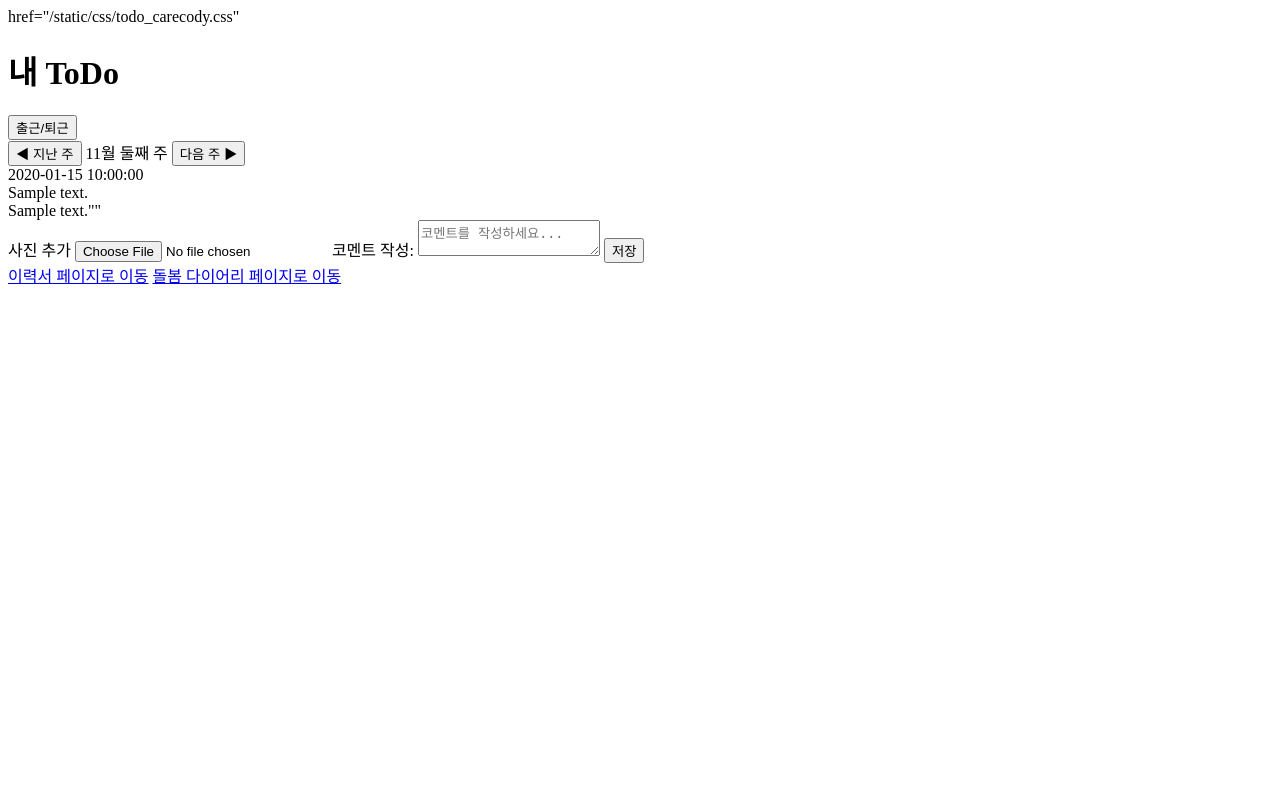
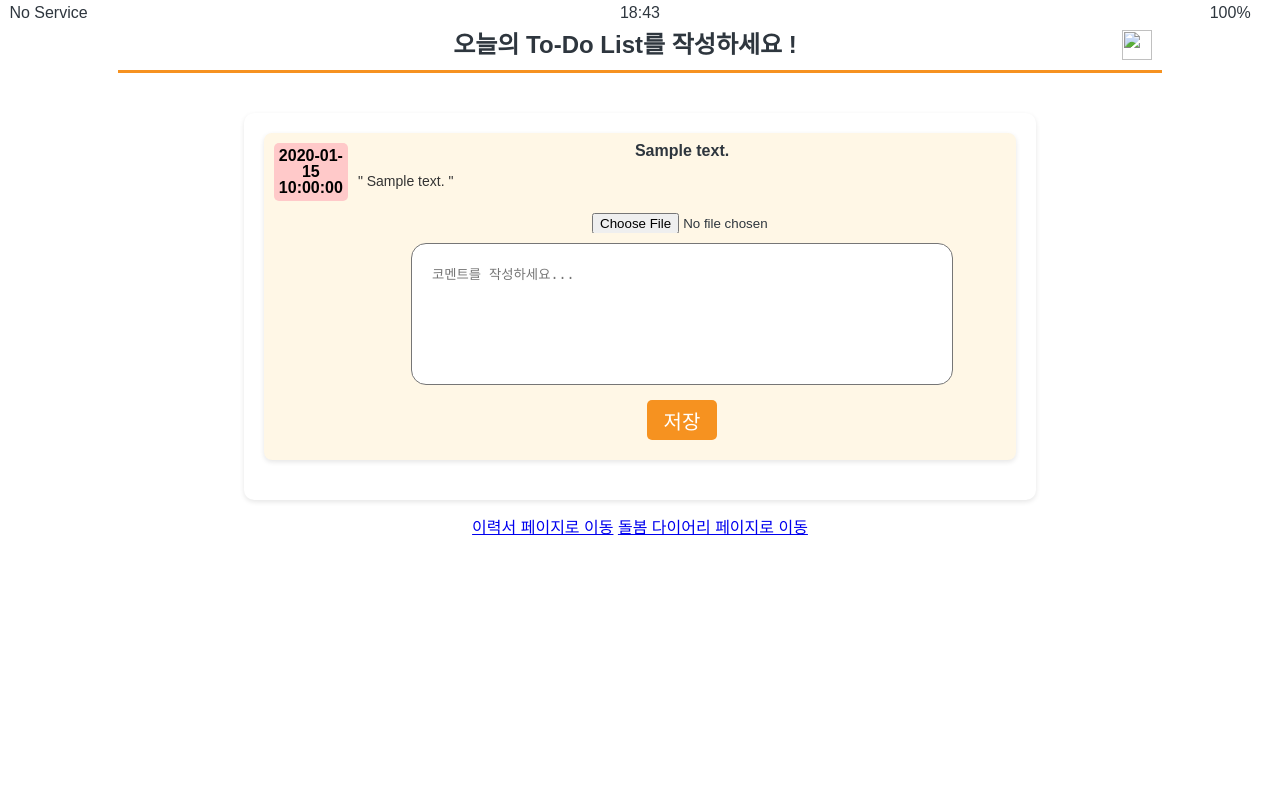
Before and after one commit to yaryudi/ISC_repository, a Python web app: template jwANDsim/flask/templates/todo_carecody.html in a window 1280 px wide. Run offline with Jinja, Linux system fonts and the light colour scheme; the template is opened without the code that fills it: most values are stand-ins (such as "Sample title", 1, 10 or a date in 2020).

Commit message:
code 최적화 2탄
todo-carecody 최적화완료
resume 버튼 문제 해결 완료

```diff
--- a/jwANDsim/flask/static/css/components/screen-header.css
+++ b/jwANDsim/flask/static/css/components/screen-header.css
@@ -18,6 +18,7 @@
 
 .screen-header__title {
     font-size: 24px;
+    font-weight: 600;
 }
 
 .screen-header__img {
--- a/jwANDsim/flask/static/css/screens/diary.css
+++ b/jwANDsim/flask/static/css/screens/diary.css
@@ -47,7 +47,7 @@ body {
 
 /* 케어 기록 카드 스타일 */
 #diary__container {
-    overflow-y: auto; /* 세로 스크롤 활성화 */
+    /* overflow-y: auto; 세로 스크롤 활성화 */
     max-width: 800px;
     margin: 20px auto;
     padding: 20px;
@@ -63,7 +63,7 @@ body {
     margin-bottom: 20px;
     padding: 10px;
     border-radius: 8px;
-    background-color: #fff7e6; /* 밝은 크림색 */
+    background-color: #fff7e6;
     box-shadow: 0px 2px 5px rgba(0, 0, 0, 0.1);
 }
 
@@ -77,9 +77,8 @@ body {
     border-radius: 5px;
     margin-right: 10px;
     align-self: flex-start;
-    align-self: flex-start; /* 개별 요소를 최상단으로 */
+    align-self: flex-start;
 }
-
 
 .diary__items__details {
     display: flex;
@@ -92,12 +91,11 @@ body {
     font-size: 16px;
     font-weight: bold;
     margin-bottom: 5px;
+    text-align: center;
 }
 
 .diary__items__details__photo {
     flex: 1;
-    /* max-width: 150px;
-    max-height: 100px; */
     overflow: hidden;
     display: flex;
     justify-content: left;
--- a/jwANDsim/flask/static/css/screens/resume.css
+++ b/jwANDsim/flask/static/css/screens/resume.css
@@ -87,11 +87,11 @@
     border-radius: 15px;
 }
 
-.resume-button {
+.resume-introduction__button {
     text-align: center;
 }
 
-.resume-button button {
+.resume-introduction__button button {
     text-align: center;
     background-color: var(--orange);
     border: none;
@@ -105,6 +105,6 @@
     color: white;
 }
 
-.resume-button button:hover {
+.resume-introduction__button button:hover {
     background-color: var(--orangeHover);
 }
--- a/jwANDsim/flask/static/css/screens/todo_carecody.css
+++ b/jwANDsim/flask/static/css/screens/todo_carecody.css
@@ -1,4 +1,4 @@
-@media (max-width: 768px) {
+/* @media (max-width: 768px) {
     .care-container {
         padding: 10px;
     }
@@ -8,27 +8,11 @@
     .care-time, .care-details {
         text-align: center;
     }
-}
+} */
 
-body {
-  font-family: Arial, sans-serif;
-  margin: 0;
-  padding: 0;
-  background-color: #f9f9f9;
-}
 
-header {
-  display: flex;
-  justify-content: space-between;
-  align-items: center;
-  padding: 10px 20px;
-  background-color: #ffd6d6;
-}
-header h1 {
-  font-size: 24px;
-  margin: 0;
-}
-/* 출근/퇴근 버튼 스타일 */
+
+/* 출근/퇴근 버튼 스타일
 .btn {
     padding: 10px 20px;
     border: none;
@@ -37,72 +21,132 @@ header h1 {
     cursor: pointer;
 }
 .attendance-btn {
-  background-color: #f0a500; /* 주황색 */
+  background-color: #f0a500;
   color: white;
   margin-right: 10px;
 }
 .attendance-btn:hover {
-  background-color: #d88a00; /* 어두운 주황색 */
-}
-/* 기존 버튼 스타일 */
-.navigate-btn {
-  background-color: #007bff;
-  color: white;
-  text-align: center;
-  text-decoration: none;
-}
-.navigate-btn:hover {
-  background-color: #0056b3;
+  background-color: #d88a00;
+} */
+
+/* 공통 스타일 */
+body {
+  display: flex;
+  flex-direction: column;
+  justify-content: flext-start; /* 수직 맨위 정렬 */
+  align-items: center; /* 수평 중앙 정렬 */
 }
 
 /* 전체 컨테이너 스타일 */
-.care-container {
+#todo_carecody-container {
+  overflow-y: auto;
   max-width: 800px;
   margin: 20px auto;
   padding: 20px;
+  background-color: #fff;
+  border-radius: 10px;
+  box-shadow: 0px 2px 5px rgba(0, 0, 0, 0.1);
 }
-.care-item {
-  margin-bottom: 20px;
+
+.todo_carecody__items {
   display: flex;
   align-items: flex-start;
+  justify-content: flex-start;
+  margin-bottom: 20px;
+  padding: 10px;
+  border-radius: 8px;
+  background-color: #fff7e6;
+  box-shadow: 0px 2px 5px rgba(0, 0, 0, 0.1);
+}
+
+.todo_carecody__items__time {
+  flex: 0 0 60px;
+  text-align: center;
+  font-weight: bold;
+  background-color: #ffc9c9;
+  color: black;
+  padding: 5px;
+  border-radius: 5px;
+  margin-right: 10px;
+  align-self: flex-start;
+  align-self: flex-start;
+}
+
+.todo_carecody__items__details {
+  display: flex;
+  flex-direction: column;
+  flex: 1;
   gap: 10px;
-  background-color: #fff8dc;
-  padding: 15px;
+}
+.todo_carecody__items__details__title {
+  font-size: 16px;
+  font-weight: bold;
+  margin-bottom: 5px;
+  text-align: center;
+}
+
+/* .todo_carecody__details__photo {
+  flex: 1;
+  overflow: hidden;
+  display: flex;
+  justify-content: left;
+  align-items: center;
+} */
+
+.todo_carecody__items__details__photo img {
+  object-fit: cover;
+  max-width: 100%;
   border-radius: 8px;
   box-shadow: 0px 2px 5px rgba(0, 0, 0, 0.1);
 }
-.care-time {
-  font-weight: bold;
-  color: #d9534f;
-  text-align: center;
-  background-color: #ffe4e4;
-  padding: 10px;
-  border-radius: 8px;
-  flex: 1;
-}
-.care-details {
-  flex: 4;
-  background-color: #ffe6b8;
-  padding: 15px;
-  border-radius: 8px;
-}
-.care-title {
-  font-weight: bold;
-  font-size: 16px;
-  margin-bottom: 10px;
-}
-.care-photo img {
-  max-width: 100%;
-  height: auto;
-  border-radius: 8px;
-  margin-bottom: 10px;
-}
-.care-comment {
+.todo_carecody__items__details__comment {
   font-size: 14px;
   color: #333;
   margin-bottom: 10px;
 }
-.care-actions {
+
+.todo_carecody__items__details__form {
+  display: flex;
+  flex-direction: column;
+  justify-content: center;
+  align-items: center;
+  gap: 5px;
+  border-radius: 15px;
+
+}
+
+.todo_carecody__items__details__form input {
+  cursor: pointer;
+  width: 180px;
+}
+
+.todo_carecody__items__details__form textarea {
+  height:100px;
+  width: 500px;
+  margin: 0px 10px;
+  padding: 20px;
+  border-radius: 15px;
+  resize: none;
+}
+
+.todo_carecody__items__details__form button {
+  cursor: pointer;
+  background-color: var(--orange);
+  border: none;
+  margin: 10px;
+  height: 40px;
+  width: 70px;
+  border-radius: 5px;
+  padding: 5px;
+  font-size: 20px;
+  color: white;
+}
+
+.todo_carecody__items__details__form button:hover {
+  background-color: var(--orangeHover);
+}
+
+/* .care-actions {
   display: flex;
   gap: 10px;
   margin-top: 10px;
@@ -131,4 +175,4 @@ form button {
 }
 form button:hover {
   background-color: #45a049;
-}
+} */
--- a/jwANDsim/flask/static/css/style.css
+++ b/jwANDsim/flask/static/css/style.css
@@ -12,7 +12,7 @@
 @import url(screens/resume.css);
 @import url(screens/todo_maker.css);
 @import url(screens/diary.css);
-/* @import url(screens/todo_carecody.css); */
+@import url(screens/todo_carecody.css);
 
 
 body {
--- a/jwANDsim/flask/templates/todo_carecody.html
+++ b/jwANDsim/flask/templates/todo_carecody.html
@@ -1,71 +1,82 @@
 <!DOCTYPE html>
-<html lang="ko">
+<html lang="en">
   <head>
+    <link href="..\static\css\style.css" rel="stylesheet" />
     <meta charset="UTF-8" />
     <meta name="viewport" content="width=device-width, initial-scale=1.0" />
     <title>ISC: 오늘의 기록</title>
     <link rel="shortcut icon" href="#" />
-    href="{{ url_for('static', filename='css/todo_carecody.css') }}"
-    <!-- <link href="../static/css/diary.css" rel="stylesheet" / -->
   </head>
 
   <body>
-    <header>
-      <h1>내 ToDo</h1>
-      <div class="button-group">
-        <form action="/care/attendance" method="POST" style="display: inline">
-          <button type="submit" class="attendance-btn">출근/퇴근</button>
-        </form>
+    <!-- Component -->
+    <div class="status-bar">
+      <div class="status-bar__column">
+        <span>No Service</span>
+        <i class="fa-solid fa-wifi"></i>
       </div>
-      <div class="navigation">
-        <button class="nav-btn prev-week">◀ 지난 주</button>
-        <span class="current-week">11월 둘째 주</span>
-        <button class="nav-btn next-week">다음 주 ▶</button>
+      <div class="status-bar__column">
+        <span>18:43</span>
       </div>
-    </header>
+      <div class="status-bar__column">
+        <span>100%</span>
+        <!-- battery icon -->
+        <i class="fa-solid fa-battery-full fa-2x" style="color: #74c0fc"></i>
+        <!-- lightning icon -->
+        <i class="fa-solid fa-bolt"></i>
+      </div>
+    </div>
+    <div class="screen-header">
+      <span><i class="screen-header__icon"></i></span>
+      <h1 class="screen-header__title">오늘의 To-Do List를 작성하세요 !</h1>
+      <img src="#" class="screen-header__img" />
+    </div>
 
-    <div class="care-container">
+    <!-- 오늘 날짜 랜더링 -->
+
+    <div id="todo_carecody-container">
       {% for care in cares %}
-      <div class="care-item">
+      <div class="todo_carecody__items">
         <!-- 시간 표시 -->
-        <div class="care-time">{{ care.time }}</div>
+        <div class="todo_carecody__items__time">{{ care.time }}</div>
         <!-- 세부 내용 -->
-        <div class="care-details">
-          <div class="care-title">{{ care.content }}</div>
-
+        <div class="todo_carecody__items__details">
+          <div class="todo_carecody__items__details__title">
+            {{ care.content }}
+          </div>
           <!-- 사진 및 코멘트 표시: 출근/퇴근 항목은 제외 -->
           {% if care.content != "출근" and care.content != "퇴근" %}
           <!-- 사진 표시 -->
           {% if care.photo %}
-          <div class="care-photo">
+          <div class="todo_carecody__items__details__photo">
             <img
               src="{{ url_for('static', filename=care.photo) }}"
               alt="첨부된 사진"
             />
           </div>
           {% endif %}
-
           <!-- 코멘트 표시 -->
           {% if care.comment %}
-          <div class="care-comment">{{ care.comment }}""</div>
+          <div class="todo_carecody__items__details__comment">
+            " {{ care.comment }} "
+          </div>
           {% endif %}
 
-          <!-- 수정 버튼 -->
+          <!-- 저장/수정 버튼 -->
           <form
+            class="todo_carecody__items__details__form"
             action="/care/update/{{ care._id }}"
             method="POST"
             enctype="multipart/form-data"
           >
-            <label for="photo-{{ care._id }}">사진 추가</label>
+            <label for="photo-{{ care._id }}"></label>
             <input type="file" name="photo" id="photo-{{ care._id }}" />
-
-            <label for="comment-{{ care._id }}">코멘트 작성:</label>
+            <label for="comment-{{ care._id }}"></label>
             <textarea
               name="comment"
               id="comment-{{ care._id }}"
               placeholder="코멘트를 작성하세요..."
             ></textarea>
-
             <button type="submit">저장</button>
           </form>
           {% endif %}
@@ -73,6 +84,7 @@
       </div>
       {% endfor %}
     </div>
+
     <div class="resume-link">
       <a href="/resume">이력서 페이지로 이동</a>
       <a href="/diary">돌봄 다이어리 페이지로 이동</a>
```
Also changed, not shown: jwANDsim/flask/static/css/diary_jw.css (deleted, +0 -196 lines), jwANDsim/flask/templates/diary.html (+4 -7 lines), jwANDsim/flask/templates/resume.html (+4 -3 lines), jwANDsim/flask/static/uploads/2024-10-07_175533.png (added), jwANDsim/flask/static/uploads/2024-10-12_192903.png (added).
